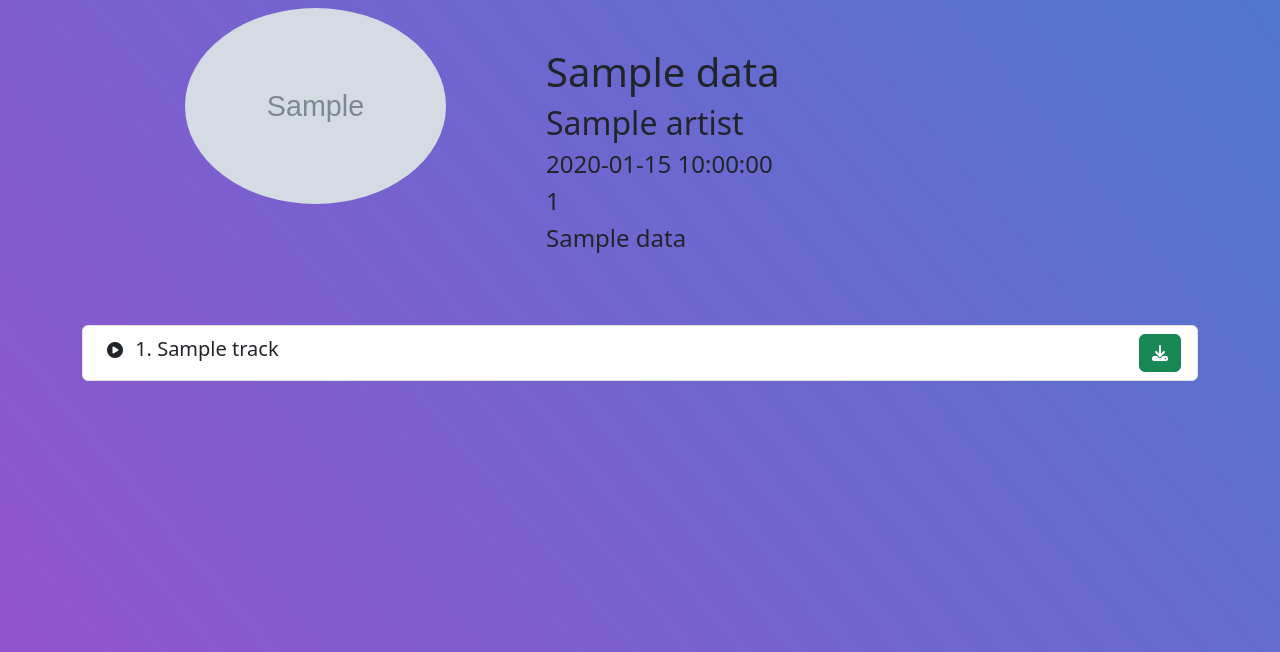
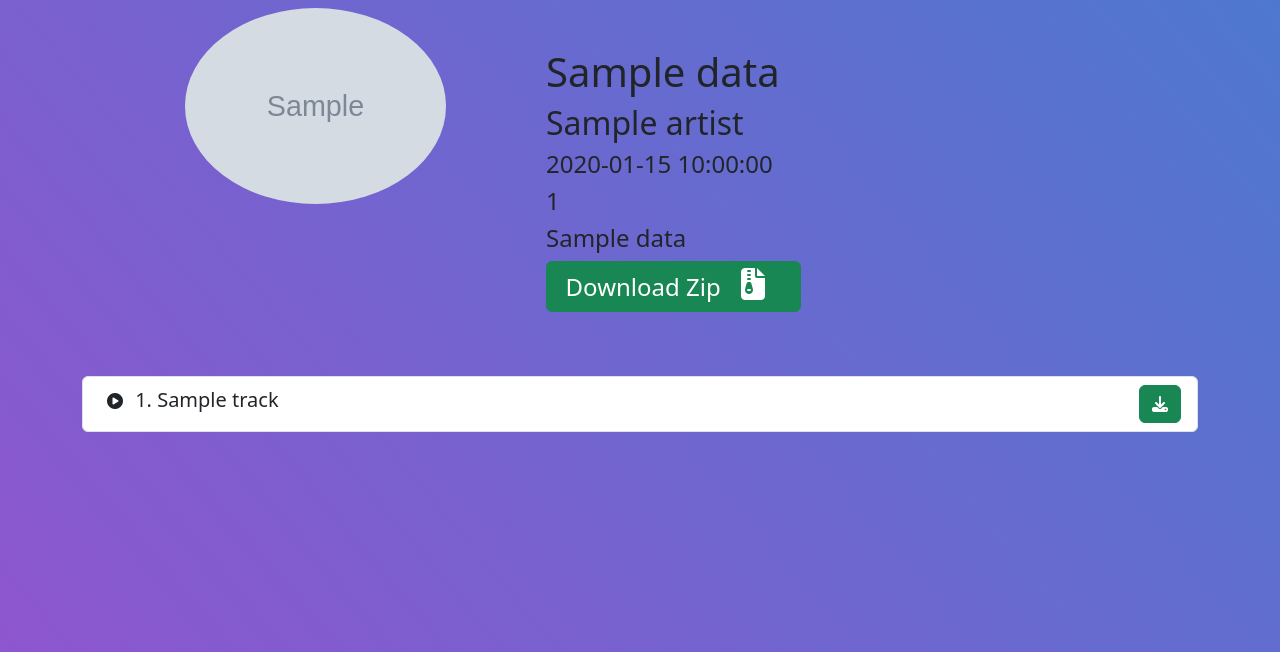
Before and after one commit to akashrchandran/syrics-web, a Flask app: template templates/spotify.html in a window 1280 px wide. Shown: the top 652 px of the page. Run offline with Flask 2, Linux system fonts and the light colour scheme; the template is opened without the code that fills it: most values are stand-ins (such as "Sample title", 1, 10 or a date in 2020); grey boxes marked "Sample" are stand-in pictures.

Commit message:
finished almost everything

```diff
--- a/app.py
+++ b/app.py
@@ -30,4 +30,4 @@ def download():
     else:
         return "No arguments provided"
 
-app.run(debug=True)
+app.run(host='0.0.0.0', debug=True)
--- /dev/null
+++ b/static/script.js
@@ -0,0 +1,52 @@
+const downloadbtn = document.getElementsByName('download');
+const downzip = document.getElementById('downzip');
+const album_name = document.getElementById('album_name').textContent;
+
+async function get_lyrics(id) {
+    const response = await fetch(`https://spotify-lyric-api.herokuapp.com/?trackid=${id}&format=lrc`);
+    const data = await response.json();
+    lyrics = [];
+    data.lines.forEach(line => {
+        lyrics.push(`[${line['timeTag']}] ${line['words']}\n`);
+    });
+    return lyrics;
+}
+
+save_lyrics = (lyrics, name) => {
+    const blob = new Blob(lyrics, {type: "text/plain;charset=utf-8"});
+    window.saveAs(blob, name);
+}
+
+downzip.addEventListener('click', () => {
+    const zip = new JSZip();
+    const promises = [];
+    downloadbtn.forEach((btn) => {
+        console.log('new');
+        const id = btn.getAttribute('data-id');
+        const name = btn.getAttribute('data-name');
+        promises.push(get_lyrics(id).then(lyrics => {
+            zip.file(`${name}.lrc`, lyrics.join(""));
+        }));
+    });
+    Promise.all(promises).then(() => {
+        zip.generateAsync({type: "blob"}).then((content) => {
+            window.saveAs(content, `${album_name}.zip`);
+        });
+    });
+});
+
+downloadbtn.forEach((btn) => {
+    btn.addEventListener('click', async () => {
+        btn.innerHTML = '<i class="fa fa-spinner fa-spin" aria-hidden="true"></i>';
+        btn.classList.add('disabled');
+        const id = btn.getAttribute('data-id');
+        const name = btn.getAttribute('data-name');
+        const lyrics = await get_lyrics(id);
+        save_lyrics(lyrics, `${name}.lrc`);
+        btn.innerHTML = '<i class="fa fa-check" aria-hidden="true"></i>';
+        setInterval(() => {
+            btn.innerHTML = '<i class="fa fa-download" aria-hidden="true"></i>';
+            btn.classList.remove('disabled');
+        }, 2000);
+    });
+});
--- a/templates/base.html
+++ b/templates/base.html
@@ -18,7 +18,10 @@
 
 {% endblock %}
 
+<script src="https://cdn.jsdelivr.net/npm/bootstrap@5.3.0-alpha1/dist/js/bootstrap.bundle.min.js"></script>
+<script src="https://cdnjs.cloudflare.com/ajax/libs/FileSaver.js/2.0.0/FileSaver.min.js" integrity="sha512-csNcFYJniKjJxRWRV1R7fvnXrycHP6qDR21mgz1ZP55xY5d+aHLfo9/FcGDQLfn2IfngbAHd8LdfsagcCqgTcQ==" crossorigin="anonymous" referrerpolicy="no-referrer"></script>
+<script src="https://cdnjs.cloudflare.com/ajax/libs/jszip/3.10.1/jszip.min.js" integrity="sha512-XMVd28F1oH/O71fzwBnV7HucLxVwtxf26XV8P4wPk26EDxuGZ91N8bsOttmnomcCD3CS5ZMRL50H0GgOHvegtg==" crossorigin="anonymous" referrerpolicy="no-referrer"></script>
+<script src="{{ url_for('static', filename='script.js') }}"></script>
 </body>
-<script src="https://cdn.jsdelivr.net/npm/bootstrap@5.3.0-alpha1/dist/js/bootstrap.bundle.min.js"></script>
 
 </html>
--- a/templates/spotify.html
+++ b/templates/spotify.html
@@ -15,11 +15,15 @@
                     <p id="github_about"></p>
                 </div>
                 <div class="d-flex flex-column bd-highlight m-5">
-                    <h1>{{ data["name"] }}</h1>
+                    <h1 id="album_name">{{ data["name"] }}</h1>
                     <h2>{{ data['artist'] }}</h2>
                     <h4>{{ data['release_date'] }}</h4>
                     <h4>{{ data['total_tracks'] }}</h4>
                     <h4>{{ data['label'] }}</h4>
+                    <button type="button" class="btn btn-success w-50" title="download lyrics" id="downzip">
+                        <span class="fs-4">Download Zip</span>
+                        <i class="fa fa-file-archive fa-2x mx-3" aria-hidden="true"></i>
+                    </button>
                 </div>
             </div>
         </div>
@@ -32,7 +36,7 @@
             <li class="list-group-item">
                 <i class="fa fa-play-circle mx-2"></i>
                 <span class="fs-5">{{ track['track_number']}}. {{ track['name'] }}</span>
-                <button type="button" class="btn btn-success float-end" aria-label="download" value="{{ track['id'] }}">
+                <button type="button" class="btn btn-success float-end" title="download lyrics" name="download" data-id="{{ track['id'] }}" data-name="{{ track['track_number']}}. {{ track['name'] }}">
                     <i class="fa fa-download" aria-hidden="true"></i>
                 </button>
             </li>
```
Also changed, not shown: js/script.js (deleted, +0 -18 lines).
